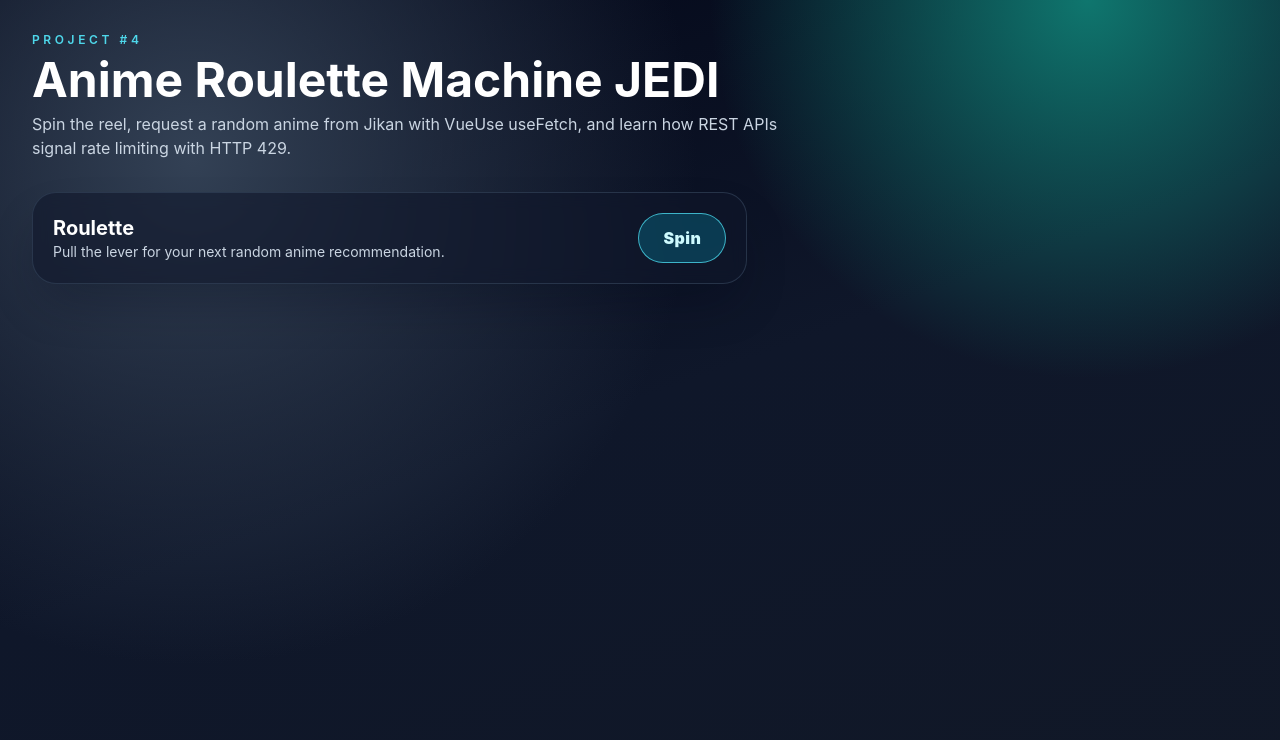
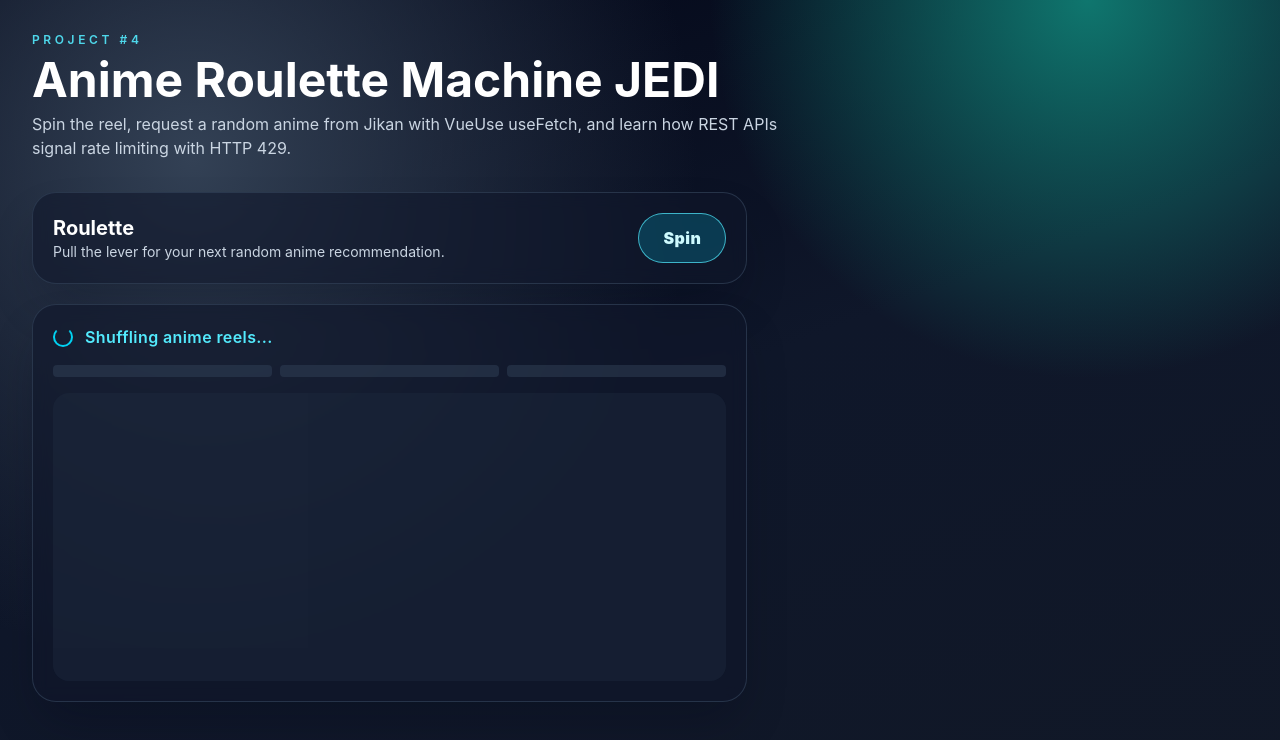
Before and after one commit to JEDl956/anime-roulette-watchlist-JEDl, a Vue app: page / in a window 1280 px wide. Shown: the top 740 px of the page. Built offline with nearby package versions, Linux system fonts and the light colour scheme.

Commit message:
added anime card loading JEDl

```diff
--- /dev/null
+++ b/src/components/AnimeCard.vue
@@ -0,0 +1,52 @@
+<script setup>
+const props = defineProps({
+  anime: {
+    type: Object,
+    default: null,
+  },
+  loading: {
+    type: Boolean,
+    default: false,
+  },
+  error: {
+    type: String,
+    default: '',
+  },
+  inwatchlist: {
+    type: Boolean,
+    default: false,
+  },
+})
+</script>
+
+<template>
+  <section
+    class="rounded-3xl border border-slate-700/70 bg-slate-900/60 p-5 shadow-2xl shadow-slate-950/30 backdrop-blur-sm"
+  >
+    <!-- Loading State -->
+    <div v-if="props.loading" class="space-y-4">
+      <div class="flex items-center gap-3 text-cyan-300">
+        <div
+          class="h-5 w-5 animate-spin rounded-full border-2 border-cyan-400 border-t-transparent"
+        ></div>
+        <p class="font-semibold tracking-wide">
+          Shuffling anime reels...
+        </p>
+      </div>
+
+      <!-- Skeleton Loading Bars -->
+      <div class="grid grid-cols-3 gap-2">
+        <div class="h-3 animate-pulse rounded bg-slate-700"></div>
+        <div class="h-3 animate-pulse rounded bg-slate-700"></div>
+        <div class="h-3 animate-pulse rounded bg-slate-700"></div>
+      </div>
+      <div class="h-72 animate-pulse rounded-2xl bg-slate-800"></div>
+    </div>
+
+    <!-- Loaded State -->
+    <div v-else>
+      Done
+    </div>
+
+  </section>
+</template>
--- a/src/views/HomePage.vue
+++ b/src/views/HomePage.vue
@@ -1,8 +1,8 @@
 <script setup>
-/* global alert */
+import AnimeCard from '@/components/AnimeCard.vue'
 
 const spin = () => {
-  alert('Hello')
+  console.log('Hello')
 }
 </script>
 
@@ -27,6 +27,8 @@ const spin = () => {
       </header>
 
       <div class="grid gap-6 lg:grid-cols-[1.2fr_0.8fr]">
+
+        <!-- Roulette Section -->
         <section class="space-y-5">
           <div
             @click="spin"
@@ -50,11 +52,12 @@ const spin = () => {
               </button>
             </div>
           </div>
+          <AnimeCard loading />
         </section>
 
-        <section class="space-y-5">
-          <!-- Right side (Watchlist) -->
-        </section>
+
+
+
       </div>
     </div>
   </main>
```
